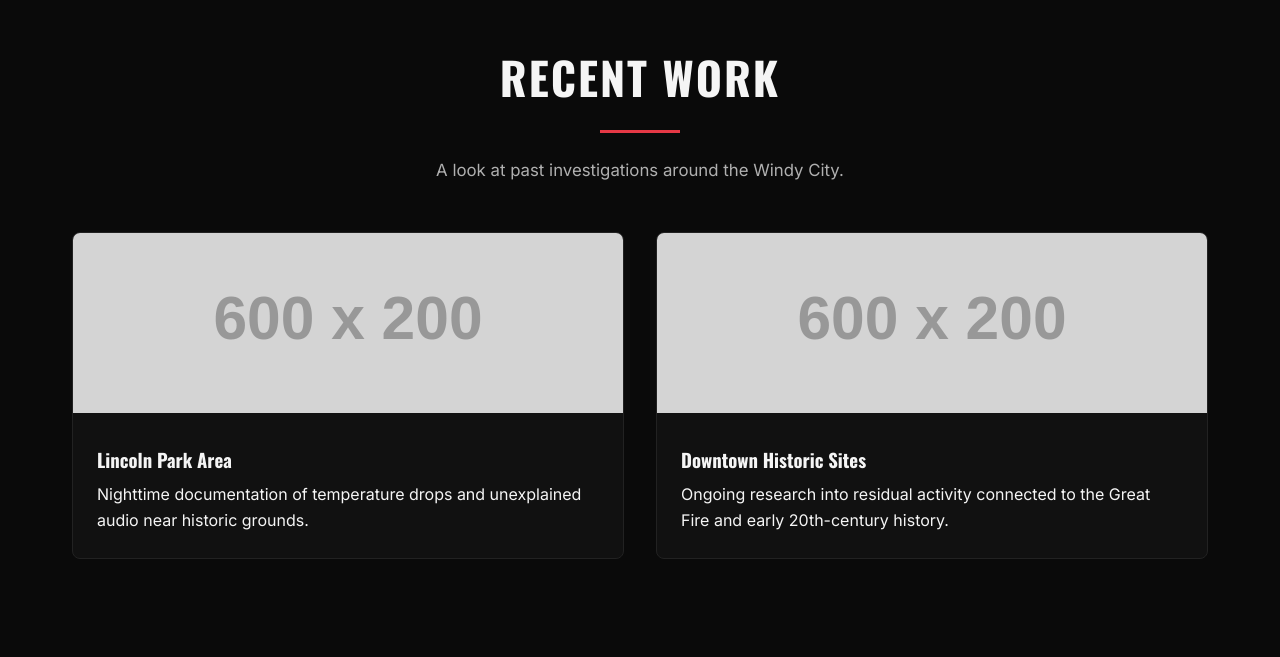
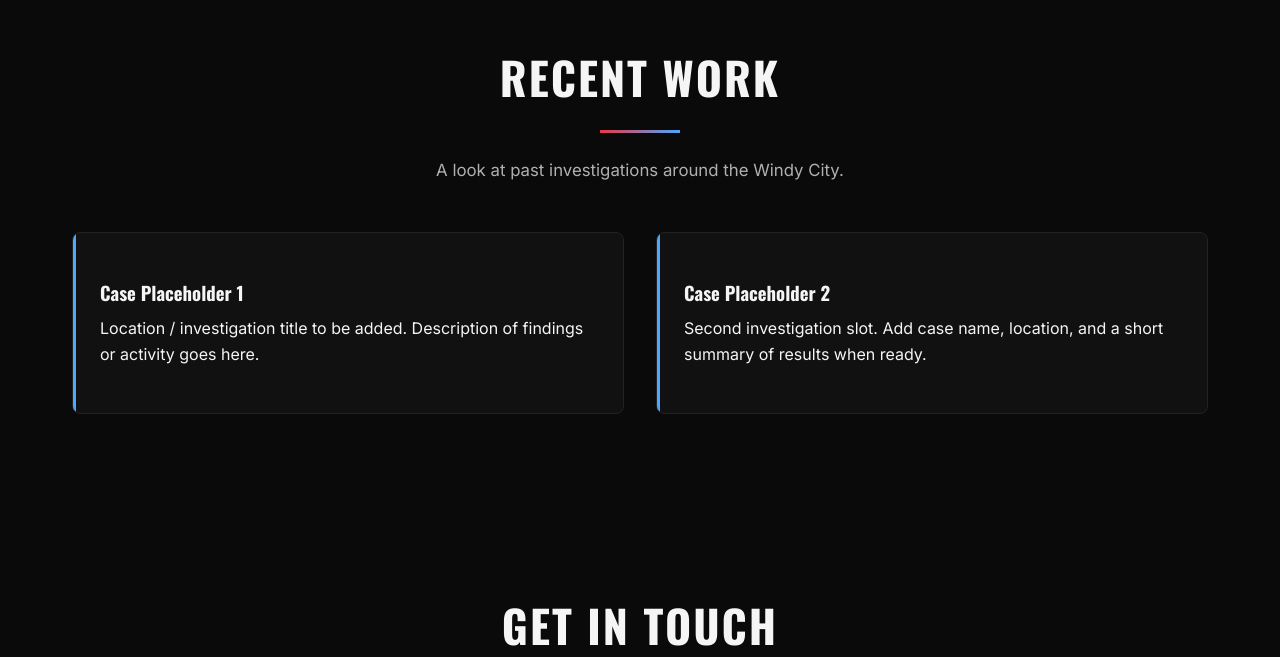
Before and after one commit to DouglasBusa/windy-city-spook-sleuths, a plain HTML site: page index.html in a window 1280 px wide. Shown: the part 2143-2800 px from the top of the page. Drawn offline with nearby package versions, Linux system fonts and the light colour scheme; placeholder pictures from the web are drawn by us.

Commit message:
Add blue accents from logo and update Recent Work to placeholders

```diff
--- a/index.html
+++ b/index.html
@@ -14,17 +14,16 @@
             --bg-card: #111111;
             --accent: #e63946;
             --accent-dark: #c1121f;
+            --accent-blue: #4da6ff;
+            --accent-blue-dim: #1a3a5c;
             --text: #f5f5f5;
             --text-muted: #b0b0b0;
             --border: rgba(230, 57, 70, 0.35);
+            --border-blue: rgba(77, 166, 255, 0.4);
             --silver: #c0c0c0;
         }
 
-        * {
-            margin: 0;
-            padding: 0;
-            box-sizing: border-box;
-        }
+        * { margin: 0; padding: 0; box-sizing: border-box; }
 
         body {
             font-family: 'Inter', system-ui, -apple-system, sans-serif;
@@ -34,7 +33,6 @@
             overflow-x: hidden;
         }
 
-        /* Header / Nav */
         header {
             position: fixed;
             top: 0;
@@ -43,6 +41,7 @@
             background: rgba(10, 10, 10, 0.92);
             backdrop-filter: blur(10px);
             border-bottom: 2px solid var(--accent);
+            box-shadow: 0 0 20px rgba(77, 166, 255, 0.15);
         }
 
         nav {
@@ -62,15 +61,9 @@
             color: var(--text);
         }
 
-        .logo-text span {
-            color: var(--accent);
-        }
+        .logo-text span { color: var(--accent); }
 
-        nav ul {
-            display: flex;
-            list-style: none;
-            gap: 2rem;
-        }
+        nav ul { display: flex; list-style: none; gap: 2rem; }
 
         nav a {
             color: var(--text-muted);
@@ -82,14 +75,12 @@
             transition: color 0.3s;
         }
 
-        nav a:hover {
-            color: var(--accent);
-        }
+        nav a:hover { color: var(--accent-blue); }
 
-        /* Hero */
         .hero {
             min-height: 100vh;
-            background: radial-gradient(ellipse at center, #1a1a1a 0%, #000 70%);
+            background: radial-gradient(ellipse at center, #1a1a1a 0%, #000 70%),
+                        linear-gradient(180deg, transparent 40%, rgba(26, 58, 92, 0.25) 100%);
             display: flex;
             align-items: center;
             justify-content: center;
@@ -98,9 +89,7 @@
             padding: 6rem 2rem 4rem;
         }
 
-        .hero-content {
-            max-width: 700px;
-        }
+        .hero-content { max-width: 700px; }
 
         .hero-logo {
             max-width: 380px;
@@ -143,10 +132,9 @@
         .btn:hover {
             background: transparent;
             color: var(--accent);
-            box-shadow: 0 0 20px rgba(230, 57, 70, 0.4);
+            box-shadow: 0 0 20px rgba(77, 166, 255, 0.4);
         }
 
-        /* Sections */
         section {
             padding: 5.5rem 2rem;
             max-width: 1200px;
@@ -167,7 +155,7 @@
             display: block;
             width: 80px;
             height: 3px;
-            background: var(--accent);
+            background: linear-gradient(90deg, var(--accent), var(--accent-blue));
             margin: 1rem auto 0;
         }
 
@@ -179,7 +167,6 @@
             font-size: 1.05rem;
         }
 
-        /* About */
         .about-grid {
             display: grid;
             grid-template-columns: 1fr 1fr;
@@ -187,14 +174,8 @@
             align-items: center;
         }
 
-        .about-text p {
-            margin-bottom: 1.2rem;
-            color: var(--text-muted);
-        }
-
-        .about-text strong {
-            color: var(--text);
-        }
+        .about-text p { margin-bottom: 1.2rem; color: var(--text-muted); }
+        .about-text strong { color: var(--text); }
 
         .about-logos {
             display: flex;
@@ -210,7 +191,6 @@
             box-shadow: 0 10px 40px rgba(0,0,0,0.6);
         }
 
-        /* Services */
         .services-grid {
             display: grid;
             grid-template-columns: repeat(auto-fit, minmax(260px, 1fr));
@@ -228,7 +208,8 @@
 
         .card:hover {
             transform: translateY(-6px);
-            box-shadow: 0 10px 30px rgba(230, 57, 70, 0.15);
+            box-shadow: 0 10px 30px rgba(77, 166, 255, 0.2);
+            border-left-color: var(--accent-blue);
         }
 
         .card h3 {
@@ -239,12 +220,8 @@
             font-size: 1.3rem;
         }
 
-        .card p {
-            color: var(--text-muted);
-            font-size: 0.95rem;
-        }
+        .card p { color: var(--text-muted); font-size: 0.95rem; }
 
-        /* Investigations */
         .invest-grid {
             display: grid;
             grid-template-columns: repeat(auto-fit, minmax(300px, 1fr));
@@ -258,13 +235,6 @@
             border: 1px solid #222;
         }
 
-        .invest-card img {
-            width: 100%;
-            height: 180px;
-            object-fit: cover;
-            filter: grayscale(30%) contrast(1.1);
-        }
-
         .invest-card-content {
             padding: 1.5rem;
         }
@@ -275,7 +245,6 @@
             color: var(--text);
         }
 
-        /* Contact */
         .contact-form {
             max-width: 580px;
             margin: 0 auto;
@@ -294,17 +263,10 @@
             font-size: 1rem;
         }
 
-        input:focus, textarea:focus {
-            outline: none;
-            border-color: var(--accent);
-        }
+        input:focus, textarea:focus { outline: none; border-color: var(--accent-blue); }
 
-        textarea {
-            min-height: 130px;
-            resize: vertical;
-        }
+        textarea { min-height: 130px; resize: vertical; }
 
-        /* Footer */
         footer {
             text-align: center;
             padding: 3rem 2rem;
@@ -320,20 +282,11 @@
             margin-bottom: 0.5rem;
         }
 
-        /* Responsive */
         @media (max-width: 768px) {
-            nav ul {
-                display: none;
-            }
-            .about-grid {
-                grid-template-columns: 1fr;
-            }
-            .hero-logo {
-                max-width: 85%;
-            }
-            h2 {
-                font-size: 2.2rem;
-            }
+            nav ul { display: none; }
+            .about-grid { grid-template-columns: 1fr; }
+            .hero-logo { max-width: 85%; }
+            h2 { font-size: 2.2rem; }
         }
     </style>
 </head>
@@ -402,17 +355,15 @@
         <p class="section-subtitle">A look at past investigations around the Windy City.</p>
         <div class="invest-grid">
             <div class="invest-card">
-                <img src="https://via.placeholder.com/600x200/111/e63946?text=Investigation" alt="Field investigation">
-                <div class="invest-card-content">
-                    <h3>Lincoln Park Area</h3>
-                    <p>Nighttime documentation of temperature drops and unexplained audio near historic grounds.</p>
+                <div class="invest-card-content" style="min-height: 180px; display: flex; flex-direction: column; justify-content: center; border-left: 3px solid #4da6ff;">
+                    <h3>Case Placeholder 1</h3>
+                    <p>Location / investigation title to be added. Description of findings or activity goes here.</p>
                 </div>
             </div>
             <div class="invest-card">
-                <img src="https://via.placeholder.com/600x200/111/e63946?text=Chicago" alt="Chicago skyline">
-                <div class="invest-card-content">
-                    <h3>Downtown Historic Sites</h3>
-                    <p>Ongoing research into residual activity connected to the Great Fire and early 20th-century history.</p>
+                <div class="invest-card-content" style="min-height: 180px; display: flex; flex-direction: column; justify-content: center; border-left: 3px solid #4da6ff;">
+                    <h3>Case Placeholder 2</h3>
+                    <p>Second investigation slot. Add case name, location, and a short summary of results when ready.</p>
                 </div>
             </div>
         </div>
```
